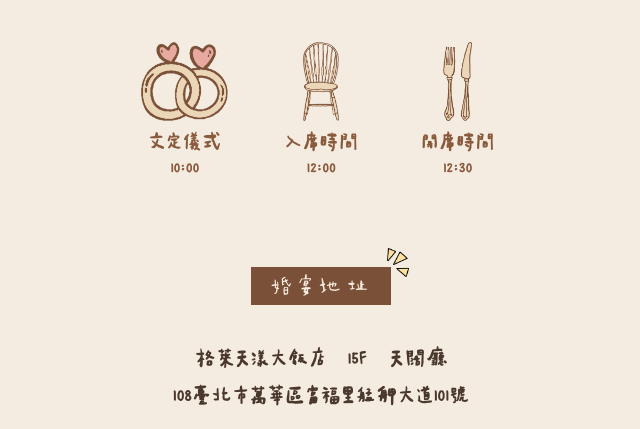
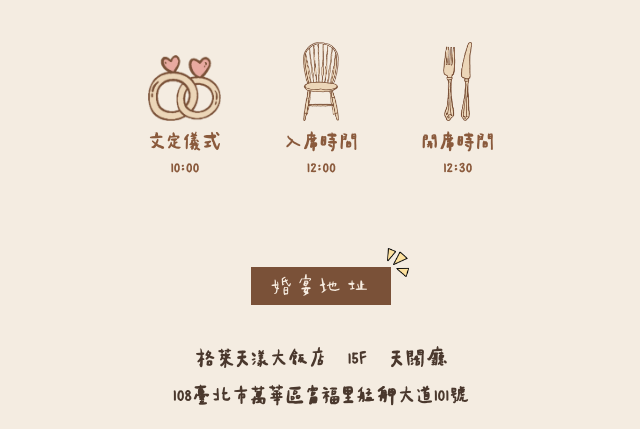
Before and after one commit to antonywls/our-days-wedding, a website: page index.html in a window 1280 px wide. Shown: the part 9603-10032 px from the top of the page, without its empty margins (319-959 px from the left). Drawn offline with Linux system fonts and the light colour scheme.

Commit message:
Draw the ring icon a little smaller
Co-Authored-By: Claude Opus 5.5 <noreply@anthropic.com>

```diff
--- a/css/style.css
+++ b/css/style.css
@@ -550,6 +550,9 @@ button { font: inherit; color: inherit; }
 }
 
 .schedule img { height: 1.75rem; width: auto; margin-bottom: 0.1rem; }
+/* The rings are wider than the other two icons, so draw them a bit smaller
+   (the top margin keeps the labels lined up) */
+.schedule .sched-ring { height: 1.45rem; margin-top: 0.3rem; }
 .schedule span { font-size: calc(0.38rem * var(--text-scale) * var(--hand-scale)); }
 .schedule b { font-size: calc(0.34rem * var(--text-scale) * var(--hand-scale)); }
 
--- a/index.html
+++ b/index.html
@@ -317,7 +317,7 @@
       </div>
 
       <ul class="schedule reveal">
-        <li><img src="assets/images/schedule-ring.png" alt=""><span data-i18n="sched.1" class="f-qssxt">文定儀式</span><b class="f-qssxt">10：00</b></li>
+        <li><img class="sched-ring" src="assets/images/schedule-ring.png" alt=""><span data-i18n="sched.1" class="f-qssxt">文定儀式</span><b class="f-qssxt">10：00</b></li>
         <li><img src="assets/images/schedule-chair.png" alt=""><span data-i18n="sched.2" class="f-qssxt">入席時間</span><b class="f-qssxt">12：00</b></li>
         <li><img src="assets/images/schedule-cutlery.png" alt=""><span data-i18n="sched.3" class="f-qssxt">開席時間</span><b class="f-qssxt">12：30</b></li>
       </ul>
```
